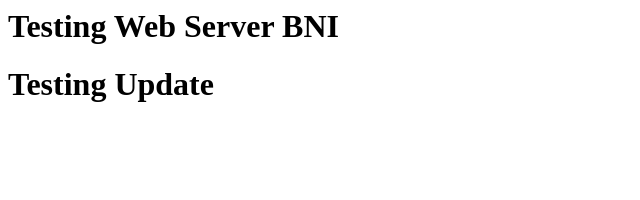
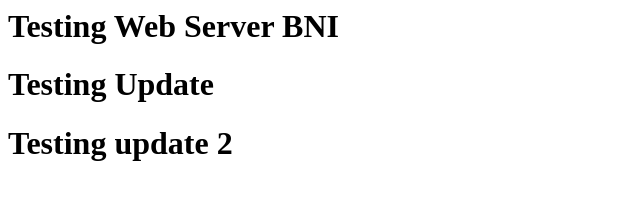
Before and after one commit to hesti96/bnicicd, a plain HTML site: page index.html in a window 1280 px wide. Shown: the whole page, without its empty margins (0-640 px from the left). Drawn offline with Linux system fonts and the light colour scheme.

Commit message:
testing7

```diff
--- a/index.html
+++ b/index.html
@@ -4,5 +4,6 @@
 <body>
 <h1>Testing Web Server BNI</h1>
 <h1>Testing Update</h1>
+<h1>Testing update 2</h1>
 </body>
 </HTML>
```
